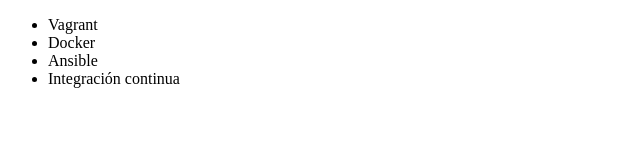
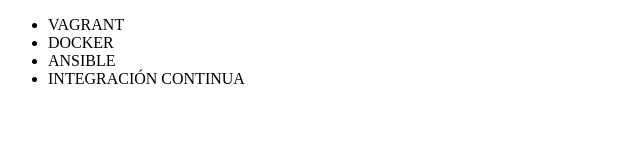
Before and after one commit to avzhia/alura-git, a plain HTML site: page index.html in a window 1280 px wide. Shown: the whole page, without its empty margins (0-640 px from the left). Drawn offline with Linux system fonts and the light colour scheme.

Commit message:
Cambiado el texto a mayusculas

```diff
--- a/index.html
+++ b/index.html
@@ -6,10 +6,10 @@
 </head>
 <body>
      <ul>
-         <li> Vagrant </li>
-         <li> Docker </li>
-         <li> Ansible </li>
-         <li> Integración continua </li>
+         <li> VAGRANT </li>
+         <li> DOCKER </li>
+         <li> ANSIBLE </li>
+         <li> INTEGRACIÓN CONTINUA </li>
      </ul>
 </body>
 </html>
```
